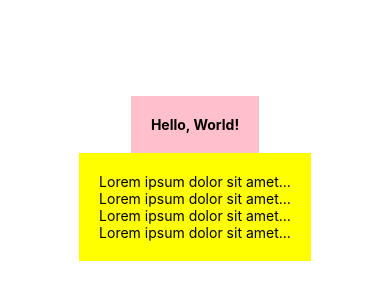
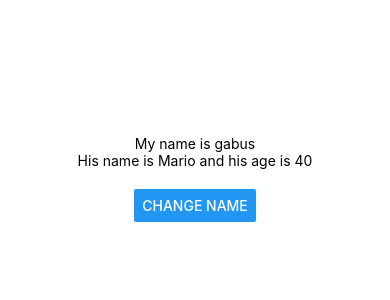
Before and after one commit to gabusdev/R-Native-Tutorial, a React Native app: screen / in a window 390 px wide. Shown: the part 244-544 px from the top of the page. Built offline with nearby package versions, Linux system fonts and the light colour scheme.

Commit message:
Using useState

```diff
--- a/App.tsx
+++ b/App.tsx
@@ -1,17 +1,24 @@
 import { StatusBar } from "expo-status-bar";
-import { StyleSheet, Text, View } from "react-native";
+import { useState } from "react";
+import { Button, StyleSheet, Text, View } from "react-native";
 
 export default function App() {
+  const [name, setName] = useState("gabus");
+  const [person, setPerson] = useState({ name: "Mario", age: 40 });
+
+  const clickHandle = () => {
+    setName("Gabo");
+    setPerson({ name: "Luigi", age: 45 });
+  };
+
   return (
     <View style={styles.container}>
-      <View style={styles.header}>
-        <Text style={styles.boldText}>Hello, World!</Text>
-      </View>
-      <View style={styles.body}>
-        <Text>Lorem ipsum dolor sit amet...</Text>
-        <Text>Lorem ipsum dolor sit amet...</Text>
-        <Text>Lorem ipsum dolor sit amet...</Text>
-        <Text>Lorem ipsum dolor sit amet...</Text>
+      <Text>My name is {name}</Text>
+      <Text>
+        His name is {person.name} and his age is {person.age}
+      </Text>
+      <View style={styles.buttonContainer}>
+        <Button title='Change Name' onPress={clickHandle} />
       </View>
       <StatusBar style='auto' />
     </View>
@@ -36,4 +43,7 @@ const styles = StyleSheet.create({
     backgroundColor: "yellow",
     padding: 20,
   },
+  buttonContainer: {
+    marginTop: 20,
+  },
 });
```
